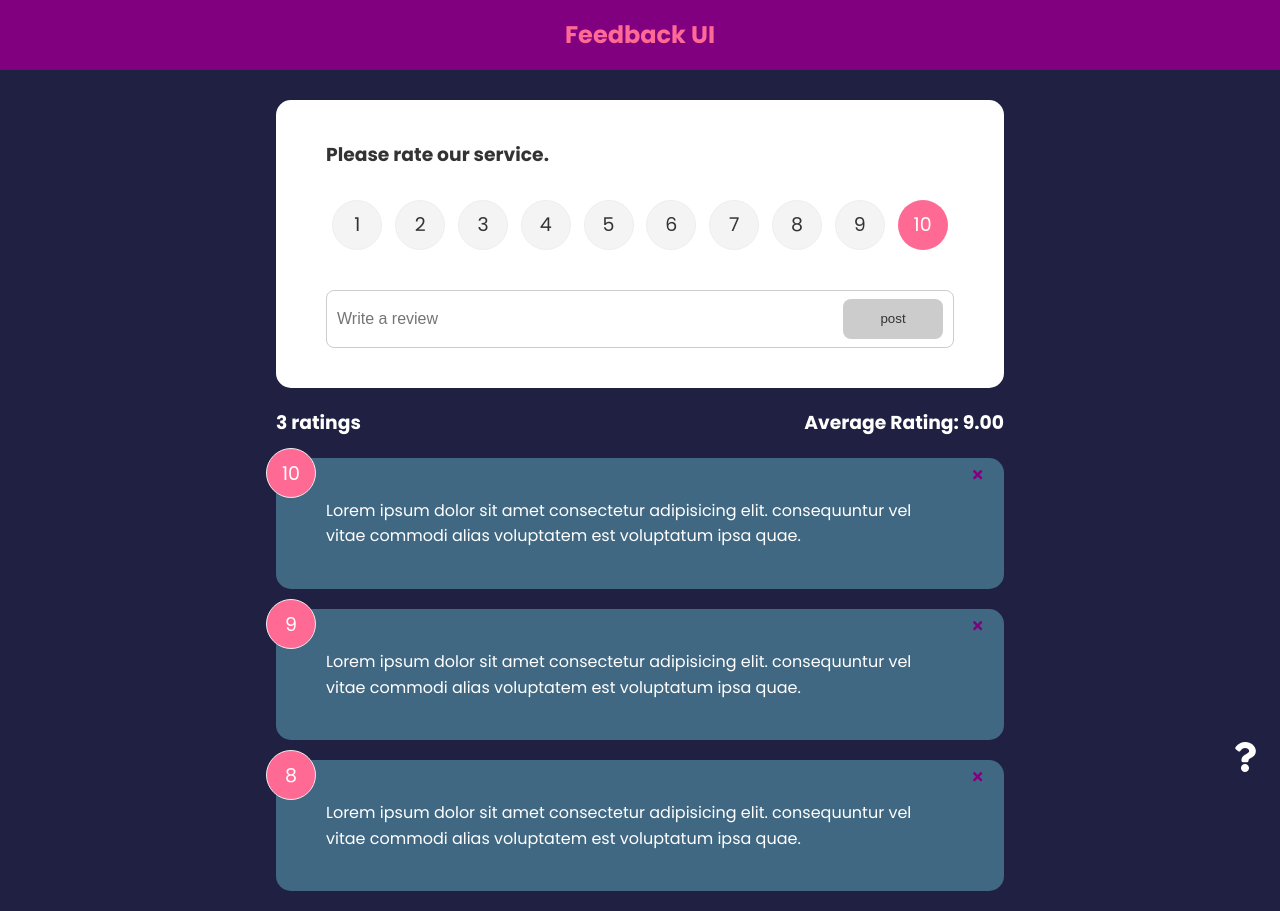
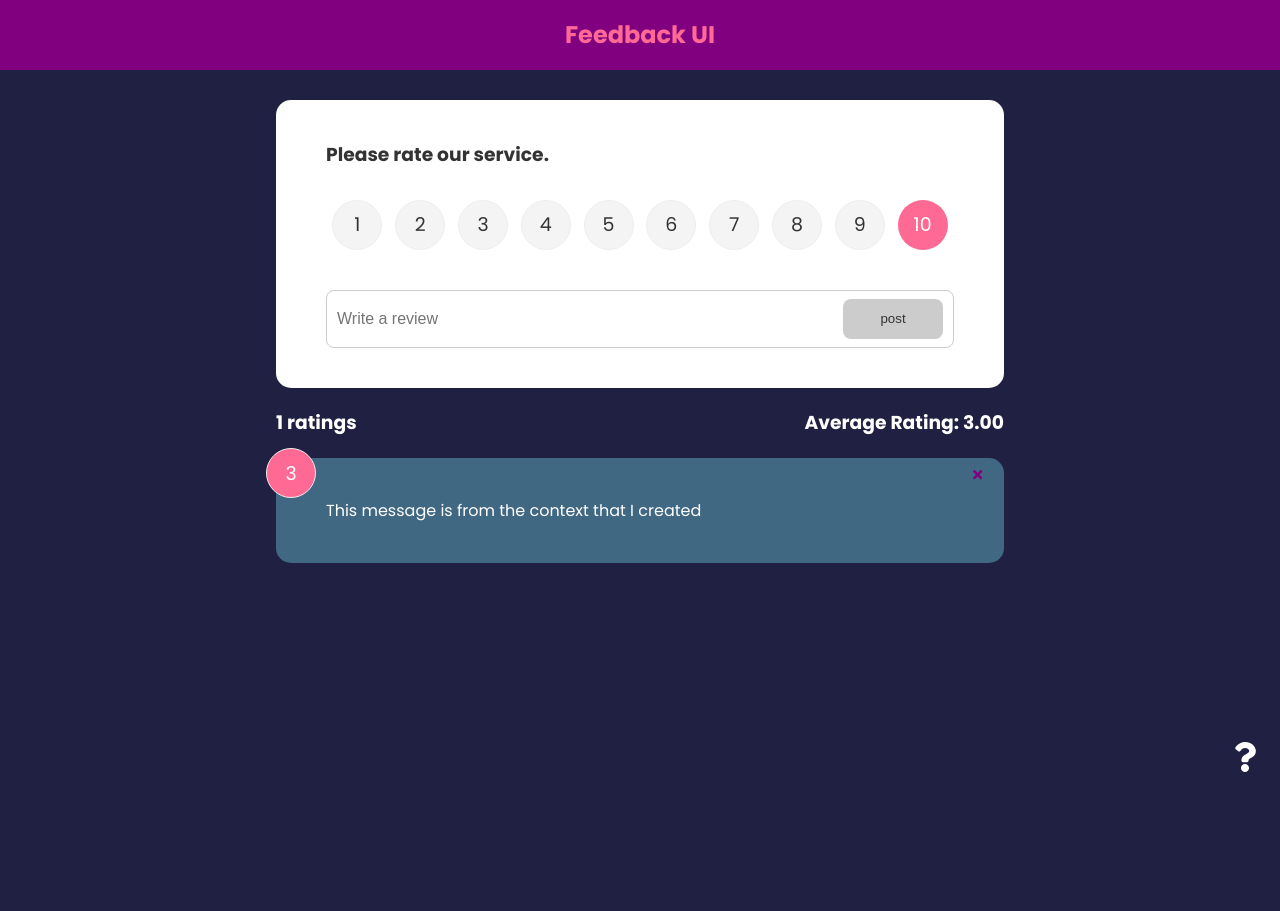
Before and after one commit to devenshetty/Feedback-Website-React.js, a React (Create React App) app: page / in a window 1280 px wide. After the commit the page ends 800 px from the top, so only its background shows below. Built offline with nearby package versions, Linux system fonts and the light colour scheme.

Commit message:
added context

```diff
--- a/src/App.js
+++ b/src/App.js
@@ -1,37 +1,24 @@
-import { v4 as uuidv4 } from "uuid";
-import { useState } from "react";
 import { BrowserRouter as Router, Route, Routes } from "react-router-dom";
 import Header from "./components/Header";
 import FeedbackList from "./components/FeedbackList";
-import FeedbackData from "./data/FeedbackData";
 import FeedbackStats from "./components/FeedbackStats";
 import FeedbackForm from "./components/FeedbackForm";
 import AboutPage from "./pages/AboutPage";
 import AboutIconLink from "./components/AboutIconLink";
+import { FeedbackProvider } from "./context/FeedbackContext";
 
 function App() {
-  const [feedback, setFeedback] = useState(FeedbackData);
 
-  const deleteFeedback = (id) => {
-    if(window.confirm("Are you sure you would like to delete this feedback?")){
-      setFeedback(feedback.filter((item) => item.id !== id ))
-    }
-  };
-
-  const addFeedback = (newFeedback) =>{
-      newFeedback.id = uuidv4();
-      setFeedback([newFeedback,...feedback])
-  }
-
-  return(<Router>
+  return(<FeedbackProvider>
+    <Router>
     <Header />
     <div className="container">
     <Routes>
       <Route exact path="/" element={
         <>
-        <FeedbackForm handleAdd = {addFeedback} />
-        <FeedbackStats feedback = {feedback} />
-        <FeedbackList feedback = {feedback} handleDelete={deleteFeedback} />
+        <FeedbackForm  />
+        <FeedbackStats  />
+        <FeedbackList   />
         </>
       }>
 
@@ -40,7 +27,8 @@ function App() {
     </Routes>
     <AboutIconLink />
     </div>
-  </Router>)
+  </Router>
+</FeedbackProvider>)
 }
 
 
--- a/src/components/FeedbackForm.jsx
+++ b/src/components/FeedbackForm.jsx
@@ -2,13 +2,16 @@ import { useState } from "react";
 import Card from "./shared/Card";
 import Button from "./shared/Button";
 import RatingSelect from "./RatingSelect";
+import { useContext } from "react";
+import FeedbackContext from "../context/FeedbackContext";
 
-function FeedbackForm({ handleAdd }){
+function FeedbackForm(){
   const [text, setText] = useState("");
   const [btnDisabled, setBtnDisabled] = useState(true);
   const [message, setMessage] = useState("");
   const [rating, setRating] = useState(10);
 
+  const { addFeedback } = useContext(FeedbackContext);
 
 
   const handleTextChange = (e) => {
@@ -34,7 +37,7 @@ function FeedbackForm({ handleAdd }){
           text: text,
           rating: rating
         }
-        handleAdd(newFeedback);
+        addFeedback(newFeedback);
         setText("");
       }
   }
--- a/src/components/FeedbackItem.jsx
+++ b/src/components/FeedbackItem.jsx
@@ -1,12 +1,17 @@
 import { FaTimes } from "react-icons/fa"
 import Card from "./shared/Card";
 import PropTypes from "prop-types";
+import { useContext } from "react";
+import FeedbackContext from "../context/FeedbackContext";
 
-function FeedbackItem({ item, handleDelete }){
+function FeedbackItem({ item }){
+
+  const { deleteFeedback } = useContext(FeedbackContext);
+
   return(
     <Card reverse={true}>
       <div className="num-display">{item.rating}</div>
-      <button className="close" onClick= {() => handleDelete(item.id)}>
+      <button className="close" onClick= {() => deleteFeedback(item.id)}>
       <FaTimes color="purple" />
       </button>
       <div className="text-display">{item.text}</div>
--- a/src/components/FeedbackList.jsx
+++ b/src/components/FeedbackList.jsx
@@ -1,7 +1,12 @@
 import FeedbackItem from "./FeedbackItem";
 import { motion, AnimatePresence } from "framer-motion";
+import { useContext } from "react";
+import FeedbackContext from "../context/FeedbackContext";
 
-function FeedbackList({feedback, handleDelete }) {
+function FeedbackList({ handleDelete }) {
+
+  const { feedback } = useContext(FeedbackContext);
+
   if(!feedback || feedback.length === 0){
     return <p> No feedback yet! </p>
   }
@@ -10,7 +15,7 @@ function FeedbackList({feedback, handleDelete }) {
     <AnimatePresence>
     {feedback.map((item) => (
       <motion.div key={item.id} initial= {{opacity:0}} animate={{opacity:1}} exit={{opacity:0}} >
-      <FeedbackItem key={item.id} item={item} handleDelete= {handleDelete} />
+      <FeedbackItem key={item.id} item={item}  />
       </motion.div>
     ))
     }
--- a/src/components/FeedbackStats.jsx
+++ b/src/components/FeedbackStats.jsx
@@ -1,4 +1,9 @@
-function FeedbackStats({ feedback }){
+import { useContext } from "react";
+import FeedbackContext from "../context/FeedbackContext";
+
+function FeedbackStats(){
+
+  const { feedback } = useContext(FeedbackContext)
 
   let average = feedback.reduce((acc, curr) => {
     return curr.rating + acc;
--- /dev/null
+++ b/src/context/FeedbackContext.jsx
@@ -0,0 +1,35 @@
+import { createContext, useState } from "react";
+import { v4 as uuidv4 } from "uuid";
+
+const FeedbackContext = createContext();
+
+export const FeedbackProvider = ({ children }) => {
+  const [feedback, setFeedback] = useState([
+    {
+    id:1,
+    text: "This message is from the context that I created",
+    rating: 3
+    }
+  ]);
+
+  const deleteFeedback = (id) => {
+    if(window.confirm("Are you sure you would like to delete this feedback?")){
+      setFeedback(feedback.filter((item) => item.id !== id ))
+    }
+  };
+
+  const addFeedback = (newFeedback) =>{
+      newFeedback.id = uuidv4();
+      setFeedback([newFeedback,...feedback])
+  }
+
+  return <FeedbackContext.Provider value={{
+    feedback: feedback,
+    deleteFeedback: deleteFeedback,
+    addFeedback: addFeedback
+  }}>
+  { children }
+  </FeedbackContext.Provider>
+}
+
+export default FeedbackContext;
```
